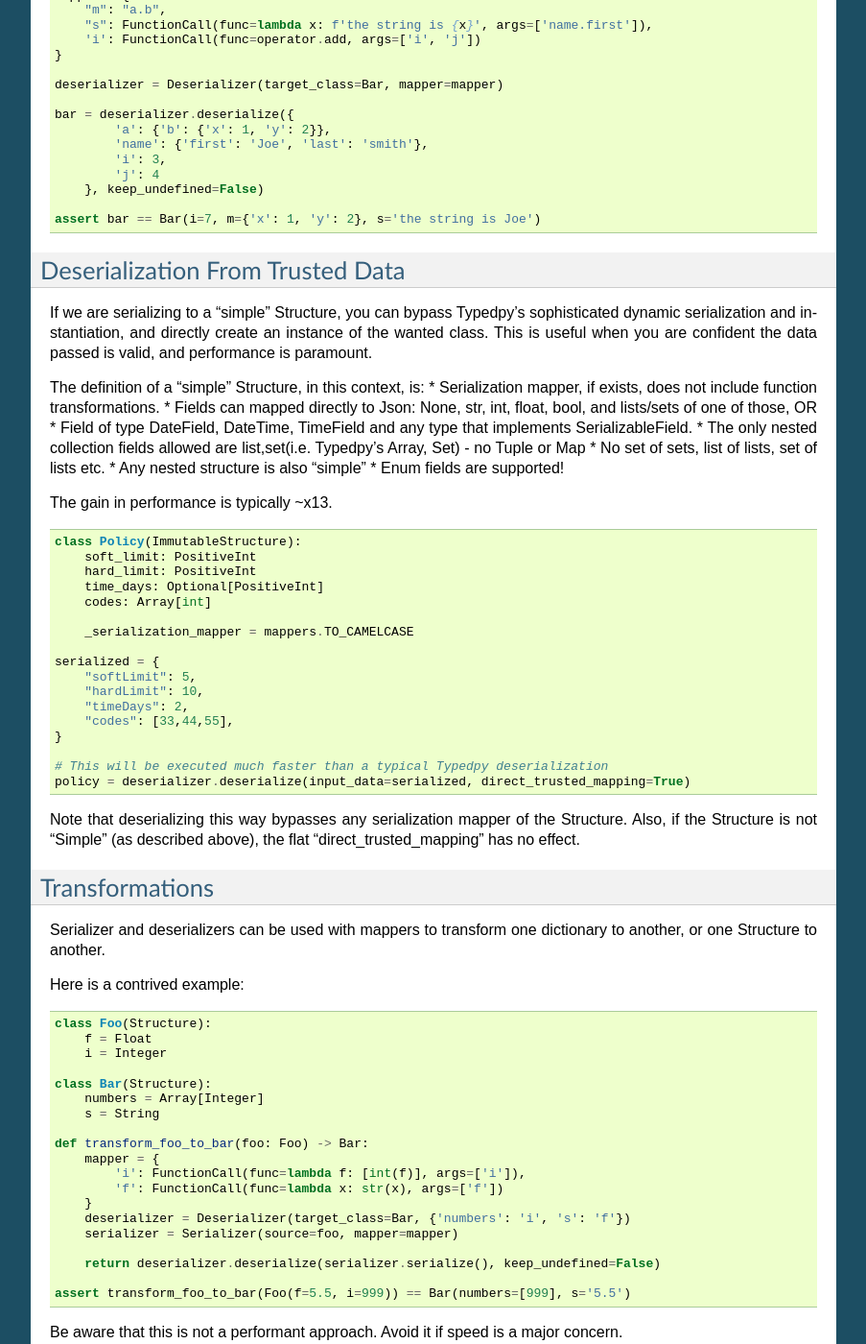
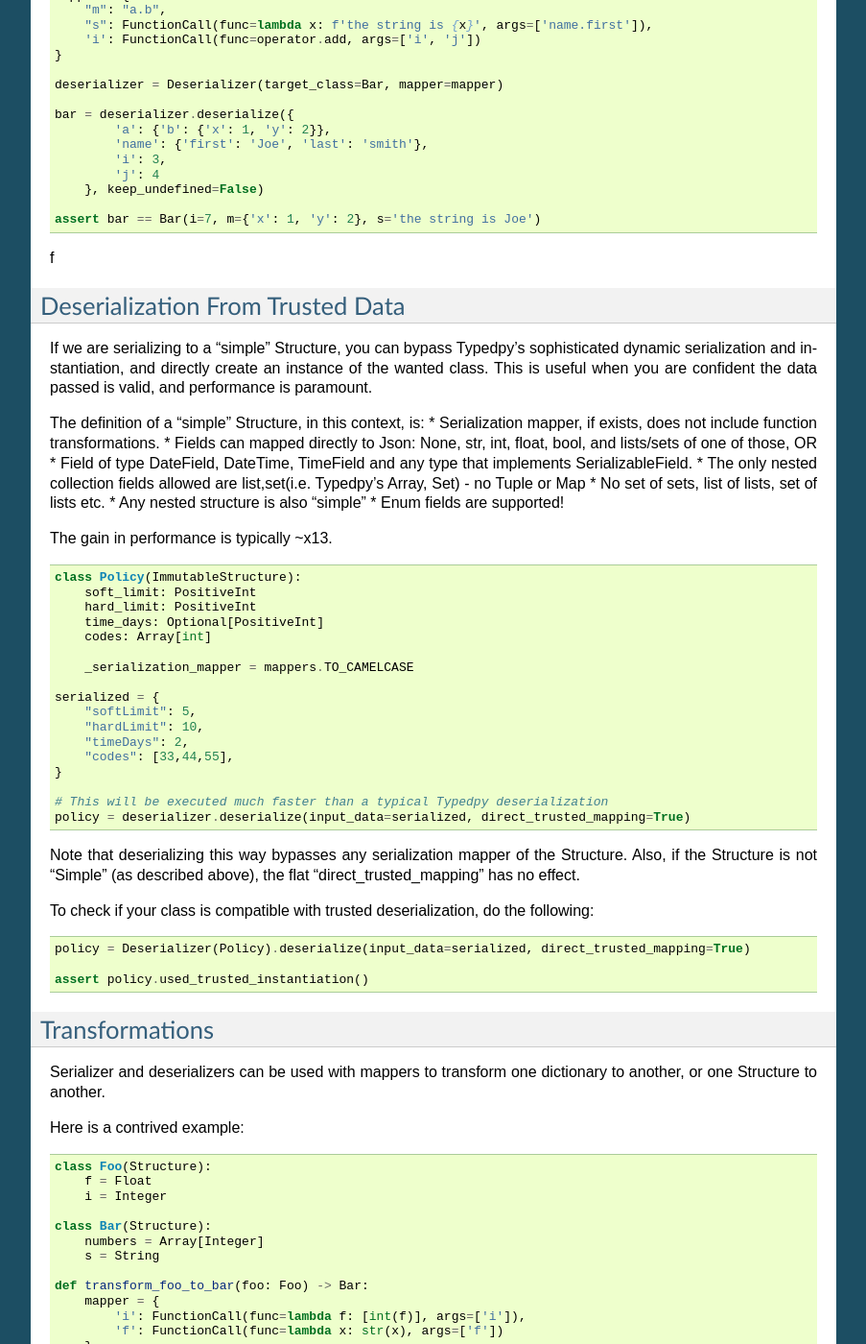
Before and after one commit to loyada/typedpy, a Sphinx documentation site: the page built from docs/serialization.rst, in a window 1280 px wide and 1400 px high, scrolled down 8830 px. Shown: the whole window at 96% size, without its empty margins (198-1101 px from the left). Built offline with Sphinx 7.4.7, drawn with Linux system fonts in a browser that asks for light colours.

Commit message:
improve doc

```diff
--- a/docs/serialization.rst
+++ b/docs/serialization.rst
@@ -547,7 +547,7 @@ Here is a valid usage example, referring to the same Bar class defined in the pr
         }, keep_undefined=False)
 
     assert bar == Bar(i=7, m={'x': 1, 'y': 2}, s='the string is Joe')
-
+f
 
 Deserialization From Trusted Data
 ============================================
@@ -591,7 +591,14 @@ The gain in performance is typically ~x13.
 Note that deserializing this way bypasses any serialization mapper of the Structure. Also,
 if the Structure is not "Simple" (as described above), the flat "direct_trusted_mapping" has no effect.
 
+To check if your class is compatible with trusted deserialization, do the following:
 
+
+.. code-block:: python
+
+     policy = Deserializer(Policy).deserialize(input_data=serialized, direct_trusted_mapping=True)
+
+     assert policy.used_trusted_instantiation()
 
 
 
```
